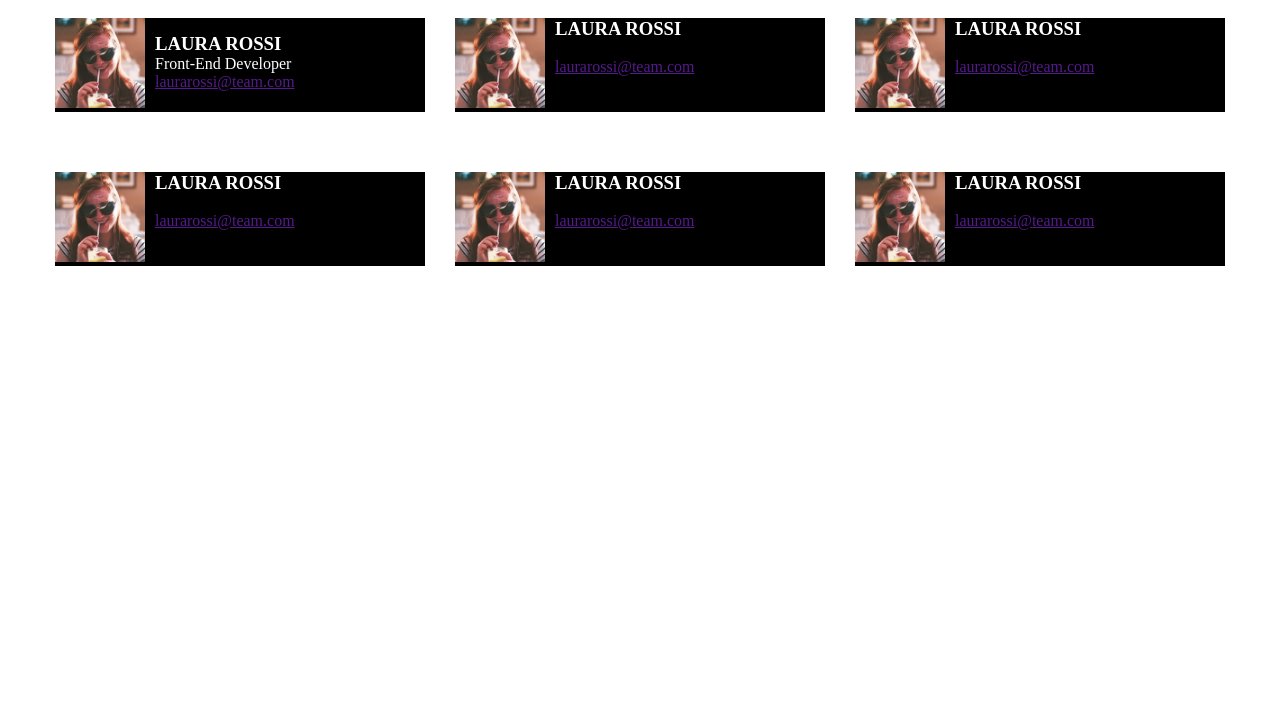
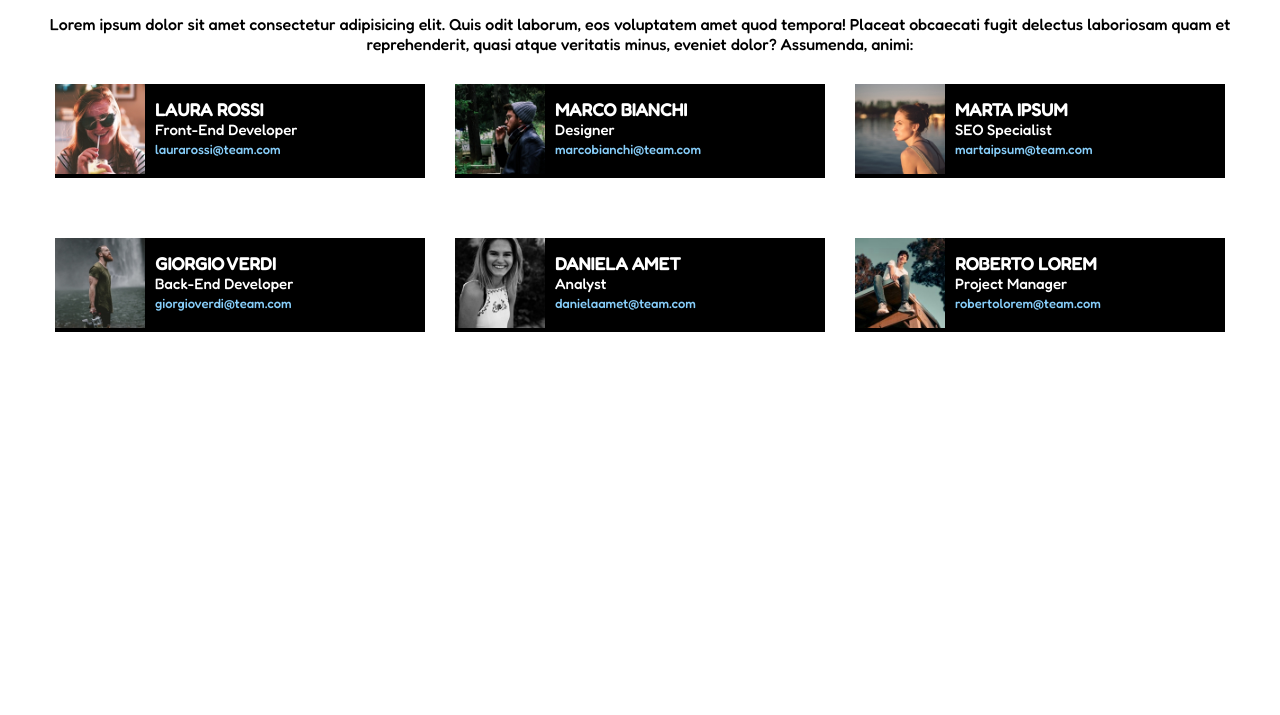
Before and after one commit to moa3337/html-css-float-cards, a plain HTML site: page index.html in a window 1280 px wide. Shown: the part 85-800 px from the top of the page. Drawn offline with Linux system fonts and the light colour scheme.

Commit message:
final commit

```diff
--- a/css/style.css
+++ b/css/style.css
@@ -2,6 +2,7 @@
     margin: 0;
     padding: 0;
     box-sizing: border-box;
+    font-family: 'Fredoka', sans-serif;
 }
 
 .clearfix::after{
@@ -12,6 +13,8 @@
 
 h1{
     text-align: center;
+    color: palevioletred;
+    margin: 30px;
  }
 
 .description{
@@ -35,7 +38,6 @@ h1{
  .photo{
     width: 90px;
     margin-right: 10px;;
-    background-color: black;
     float: left;
  }
 
@@ -46,6 +48,7 @@ h1{
  .user{
     vertical-align: middle;
     padding: 15px;
+    font-size: 15px;
  }
 
 h3{
@@ -56,5 +59,10 @@ h3{
 
  .name{
     color: white;
+ }
 
+ a{
+    color: lightskyblue;
+    font-size: 13px;
+    text-decoration: none;
  }
--- a/index.html
+++ b/index.html
@@ -1,15 +1,20 @@
 <!DOCTYPE html>
 <html lang="it">
 <head>
+    <link rel="preconnect" href="https://fonts.googleapis.com">
+    <link rel="preconnect" href="https://fonts.gstatic.com" crossorigin>
+    <link href="https://fonts.googleapis.com/css2?family=Fredoka:wght@500&family=Roboto:ital,wght@0,400;1,300&display=swap" rel="stylesheet">
     <link rel="stylesheet" href="./css/style.css">
     <title>Meet our team</title>
 </head>
 <body>
+    <!--title-->
     <header>
         <h1>Meet Our Team</h1>
     </header>
 
     <main>
+        <!--description-->
         <div class="continer">
             <section class="description">
                 <p>
@@ -23,6 +28,7 @@
             </section>
 
             <section>
+                <!--startupp -->
                 <div class="raw">
                     <div class="characters clearfix">
                         <div class="collumn">
@@ -39,47 +45,61 @@
 
                         <div class="collumn">
                             <div class="photo">
-                                <img src="./pictures/female1.png" alt="">
+                                <img src="./pictures/male1.png" alt="">
                             </div>
-                            <h3>LAURA ROSSI</h3>
-                            <p>Front-End Developer</p>
-                            <a href="">laurarossi@team.com</a>
+                            <div class="user">
+                                <h3>MARCO BIANCHI</h3>
+                                <p class="name">Designer</p>
+                                <a href="">marcobianchi@team.com</a>
+                            </div>
                         </div>
 
                         <div class="collumn">
                             <div class="photo">
-                                <img src="./pictures/female1.png" alt="">
+                                <img src="./pictures/female2.png" alt="">
                             </div>
-                            <h3>LAURA ROSSI</h3>
-                            <p>Front-End Developer</p>
-                            <a href="">laurarossi@team.com</a>
+                            <div class="user">
+                                <h3>MARTA IPSUM</h3>
+                                <p class="name">SEO Specialist</p>
+                                <a href="">martaipsum@team.com</a>
+                            </div>
+
                         </div>
 
                         <div class="collumn">
                             <div class="photo">
-                                <img src="./pictures/female1.png" alt="">
+                                <img src="./pictures/male2.png" alt="">
                             </div>
-                            <h3>LAURA ROSSI</h3>
-                            <p>Front-End Developer</p>
-                            <a href="">laurarossi@team.com</a>
+                            <div class="user">
+                                <h3>GIORGIO VERDI</h3>
+                                <p class="name">Back-End Developer</p>
+                                <a href="">giorgioverdi@team.com</a>
+                            </div>
+
                         </div>
 
                         <div class="collumn">
                             <div class="photo">
-                                <img src="./pictures/female1.png" alt="">
+                                <img src="./pictures/female3.png" alt="">
                             </div>
-                            <h3>LAURA ROSSI</h3>
-                            <p>Front-End Developer</p>
-                            <a href="">laurarossi@team.com</a>
+                            <div class="user">
+                                <h3>DANIELA AMET</h3>
+                                <p class="name">Analyst</p>
+                                <a href="">danielaamet@team.com</a>
+                            </div>
+
                         </div>
 
                         <div class="collumn">
                             <div class="photo">
-                                <img src="./pictures/female1.png" alt="">
+                                <img src="./pictures/male3.png" alt="">
                             </div>
-                            <h3>LAURA ROSSI</h3>
-                            <p>Front-End Developer</p>
-                            <a href="">laurarossi@team.com</a>
+                            <div class="user">
+                                <h3>ROBERTO LOREM</h3>
+                                <p class="name">Project Manager</p>
+                                <a href="">robertolorem@team.com</a>
+                            </div>
+
                         </div>
                     </div>
                 </div>
```
Also changed, not shown: pictures/female2.png (added), pictures/female3.png (added), pictures/male1.png (added), pictures/male2.png (added), pictures/male3.png (added).
